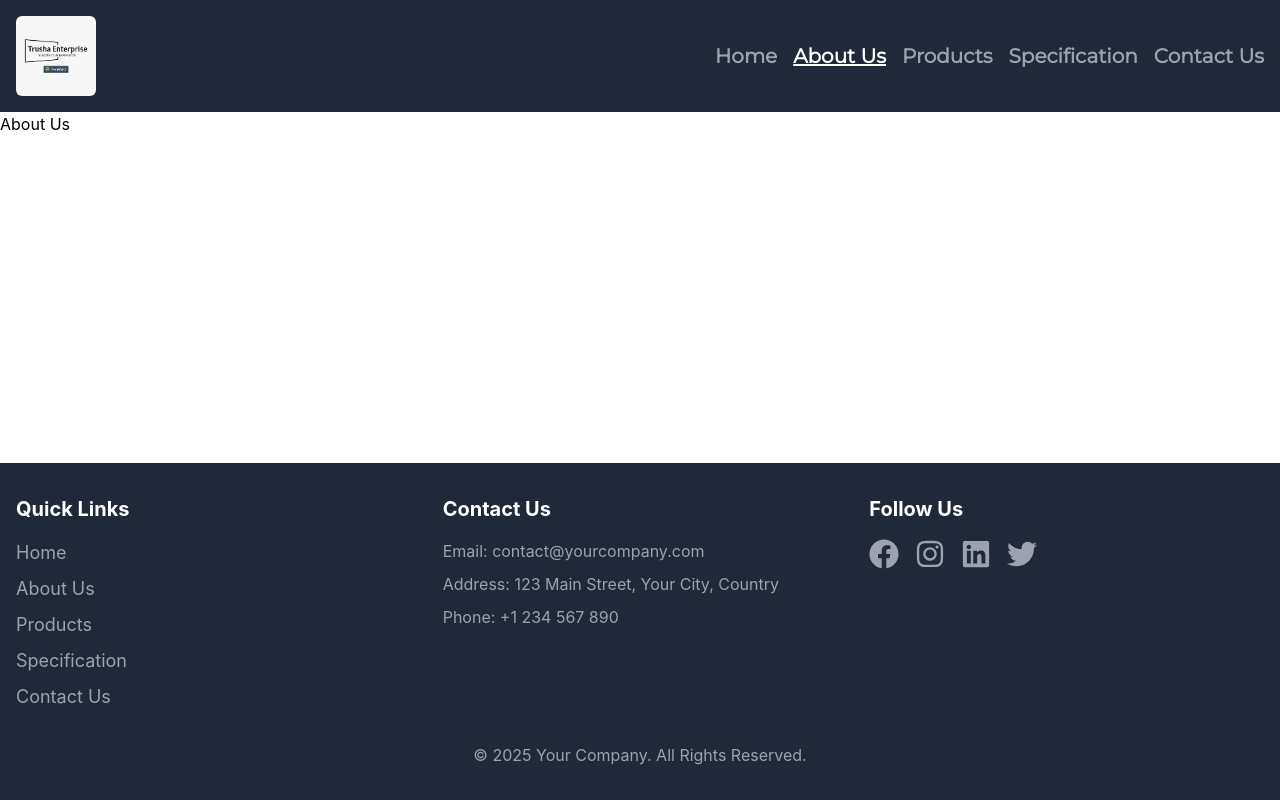
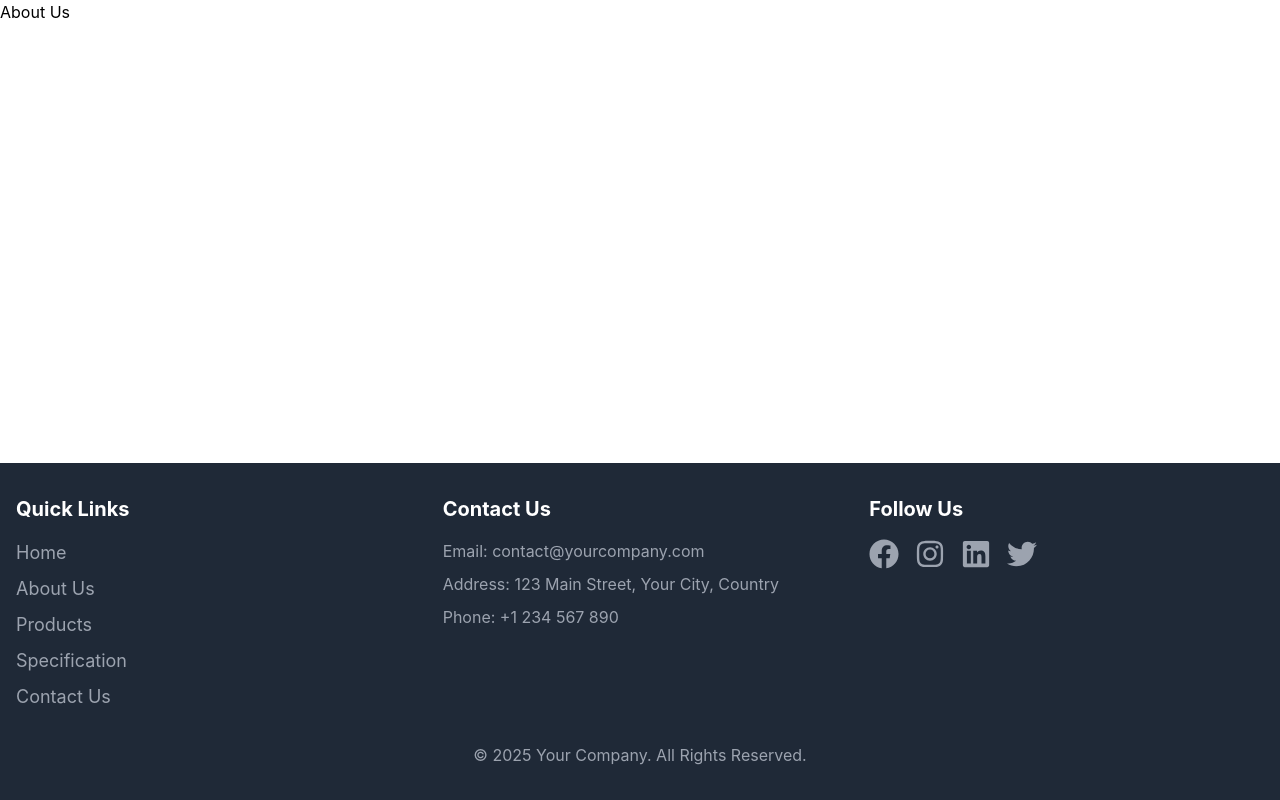
Before and after one commit to AshokParmar24/trusha-enterprise, a Next.js app: page /about-us in a window 1280 px wide. Built offline with nearby package versions, Linux system fonts and the light colour scheme.

Commit message:
remove-header

```diff
--- a/src/components/Layout/Header.jsx
+++ /dev/null
@@ -1,105 +0,0 @@
-import React, { useEffect, useState } from "react";
-import logo from "@/assets/logo.png"; // Ensure this path is correct
-import Image from "next/image";
-import Link from "next/link";
-import { Box, Burger, Button, Collapse, Divider } from "@mantine/core";
-import { useWindowDimensions } from "@/utils/helper";
-import { FiMenu } from "react-icons/fi";
-import { ActionIcon } from "@mantine/core";
-import { usePathname } from "next/navigation";
-
-const Header = () => {
-  const menu = [
-    { title: "Home", path: "/" },
-    { title: "About Us", path: "/about-us" },
-    { title: "Products", path: "/products" },
-    { title: "Specification", path: "/specification" },
-    { title: "Contact Us", path: "/contact-us" },
-  ];
-  const [opened, setOpened] = useState(false);
-  const pathname = usePathname();
-
-  const { width, height } = useWindowDimensions();
-  useEffect(() => {
-    if (width > 768) {
-      setOpened(false);
-    }
-  }, [width]);
-
-  return (
-    <>
-      <Box className="flex justify-center">
-        <Box
-          className={`{${width}> 768? h-[100px]: h-auto } bg-gray-800 z-10 w-full`}
-        >
-          <Box className="  w-full p-4 ">
-            <Box className=" flex justify-between ">
-              <Box className="h-full flex items-center">
-                {" "}
-                {/* Center the logo vertically */}
-                <Image
-                  src={logo}
-                  alt="Sample Logo" // Use a descriptive alt text
-                  width={80} // Define width and height
-                  height={80} // Ensure the aspect ratio is  preserved
-                  className="rounded-md" // Use Tailwind CSS for rounded corners
-                />
-              </Box>
-              <Box className="flex gap-4 items-center">
-                {width > 768 ? (
-                  menu?.map((v, i) => {
-                    return (
-                      <Link
-                        href={v.path}
-                        className={`text-xl font-bold font-montserrat ${
-                          v.path === pathname
-                            ? "text-white underline"
-                            : "text-gray-400 hover:text-white transition-colors duration-300 ease-in-out"
-                        }`}
-                        key={i}
-                      >
-                        {v.title}
-                      </Link>
-                    );
-                  })
-                ) : (
-                  <Burger
-                    onClick={() => setOpened(() => !opened)}
-                    aria-label="Toggle navigation"
-                    lineSize={2}
-                    opened={opened}
-                    color="white"
-                  />
-                )}
-              </Box>
-            </Box>
-          </Box>
-
-          <Collapse in={opened}>
-            <Box className="flex flex-col	gap-1 items-start p-4">
-              {width <= 768 &&
-                menu?.map((v, i) => {
-                  return (
-                    <Box key={i} onClick={() => setOpened(false)}>
-                      <Link
-                        href={v.path}
-                        className={`text-xl font-bold font-montserrat ${
-                          v.path === pathname
-                            ? "text-white underline"
-                            : "text-gray-400 hover:text-white transition-colors duration-300 ease-in-out"
-                        }`}
-                      >
-                        {v.title}
-                      </Link>
-                    </Box>
-                  );
-                })}
-            </Box>
-          </Collapse>
-        </Box>
-      </Box>
-    </>
-  );
-};
-
-export default Header;
--- a/src/components/Layout/Layout.jsx
+++ b/src/components/Layout/Layout.jsx
@@ -1,10 +1,10 @@
-import Header from "@/components/Layout/Header";
+// import Header from "@/components/Layout/Header";
 import Footer from "@/components/Layout/Footer";
 
 const Layout = ({ children }) => {
   return (
     <div className="min-h-screen flex flex-col">
-      <Header />
+      {/* <Header /> */}
       <main className="flex-1">{children}</main>
       <Footer />
     </div>
```
